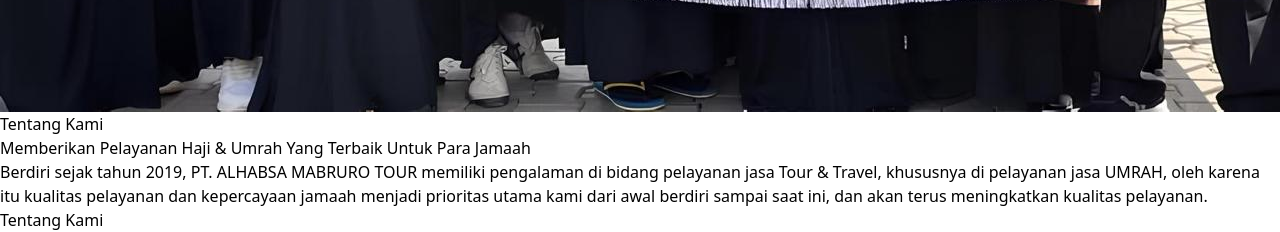
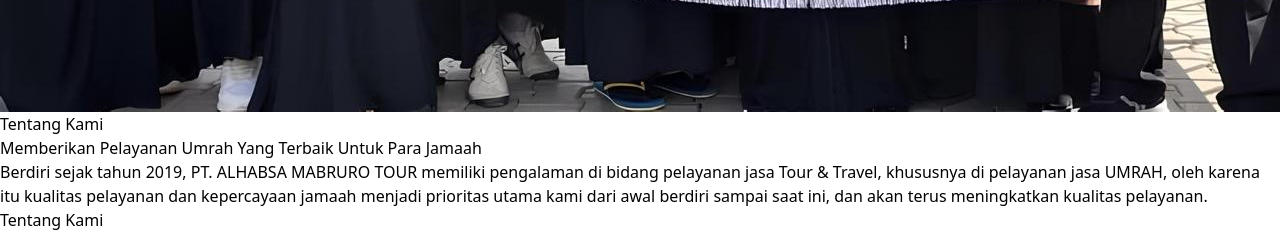
Before and after one commit to jihadanbs/al-habsa-umrah-travel, a React (Vite) app: page / in a window 1280 px wide. Shown: the part 2900-3132 px from the top of the page. Built offline with nearby package versions, Linux system fonts and the light colour scheme.

Commit message:
[UPDATE] mengubah tampilan keseluruhan

```diff
--- a/src/components/About.jsx
+++ b/src/components/About.jsx
@@ -18,7 +18,7 @@ const About = () => {
             Tentang Kami
         </h3>
         <h2 className="text-2xl lg:text-3xl font-bold mb-4 text-gray-800">
-          Memberikan Pelayanan Haji & Umrah Yang Terbaik Untuk Para Jamaah
+          Memberikan Pelayanan Umrah Yang Terbaik Untuk Para Jamaah
         </h2>
 
         <div className="text-gray-600 space-y-4">
```
